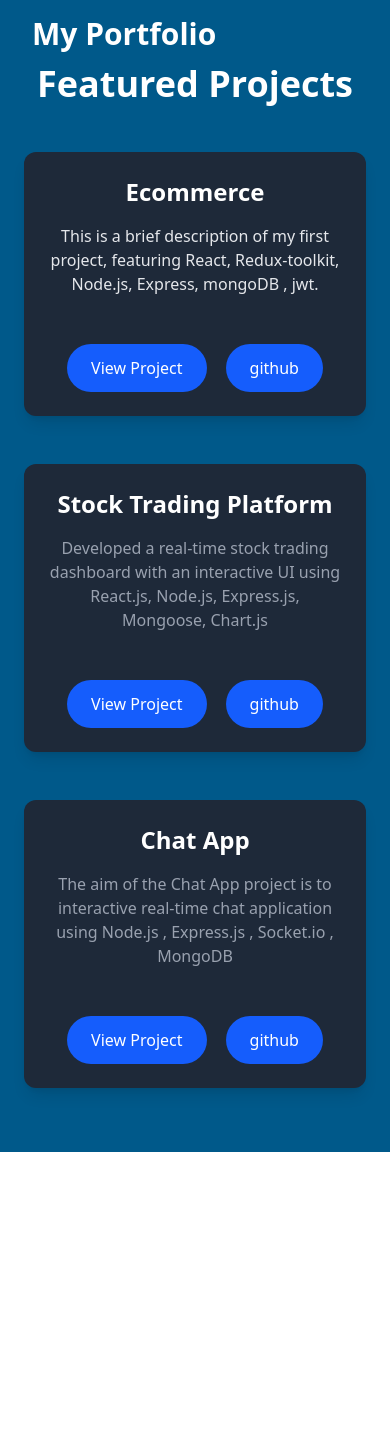
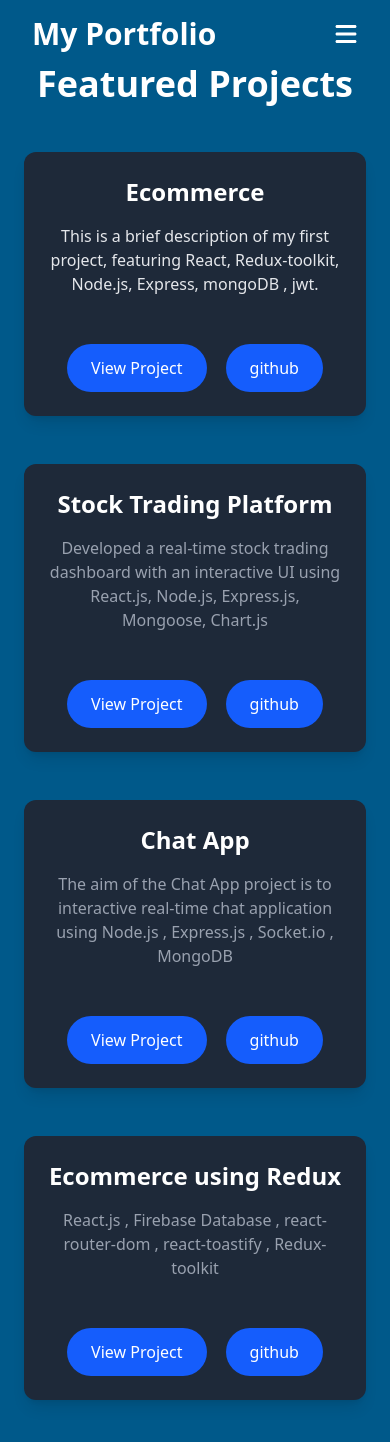
Before and after one commit to Girdhari-patel/react-portfolio, a React (Vite) app: page /projects in a window 390 px wide. Shown: the top 1442 px of the page. Before the commit the page ends 1152 px from the top, so only its background shows below. Built offline with nearby package versions, Linux system fonts and the light colour scheme.

Commit message:
final deploy

```diff
--- a/src/components/NavBar.jsx
+++ b/src/components/NavBar.jsx
@@ -1,27 +1,67 @@
-// src/components/NavBar.js
+// // src/components/NavBar.js
+// import React, { useState, useEffect } from 'react';
+// import { Link } from 'react-router-dom';
+
+// const NavBar = () => {
+//   const [isScrolled, setIsScrolled] = useState(false);
+
+//   const handleScroll = () => {
+//     if (window.scrollY > 50) {
+//       setIsScrolled(true);
+//     } else {
+//       setIsScrolled(false);
+//     }
+//   };
+
+//   useEffect(() => {
+//     window.addEventListener('scroll', handleScroll);
+//     return () => window.removeEventListener('scroll', handleScroll);
+//   }, []);
+
+//   return (
+//     <nav className={`fixed top-0 left-0 right-0 z-50 py-4 px-8 transition-all duration-300 ease-in-out ${isScrolled ? 'bg-black shadow-lg' : 'bg-transparent'}`}>
+//       <div className="max-w-screen-xl mx-auto flex justify-between items-center">
+//         <div className="text-3xl font-bold text-white">My Portfolio</div>
+//         <div className="hidden md:flex space-x-6">
+//           <Link to="/" className="text-white hover:text-yellow-400 transition-all duration-300">Home</Link>
+//           <Link to="/projects" className="text-white hover:text-yellow-400 transition-all duration-300">Projects</Link>
+//           <Link to="/resume" className="text-white hover:text-yellow-400 transition-all duration-300">Resume</Link>
+//           <Link to="/about" className="text-white hover:text-yellow-400 transition-all duration-300">About</Link>
+//           <Link to="/contact" className="text-white hover:text-yellow-400 transition-all duration-300">Contact</Link>
+//         </div>
+//       </div>
+//     </nav>
+//   );
+// };
+
+// export default NavBar;
+
 import React, { useState, useEffect } from 'react';
 import { Link } from 'react-router-dom';
+import { FaBars } from "react-icons/fa6";
+import { FaTimes } from "react-icons/fa";
 
 const NavBar = () => {
   const [isScrolled, setIsScrolled] = useState(false);
+  const [isMenuOpen, setIsMenuOpen] = useState(false);
 
-  const handleScroll = () => {
-    if (window.scrollY > 50) {
-      setIsScrolled(true);
-    } else {
-      setIsScrolled(false);
-    }
-  };
+  // Handle scrolling effect
+  useEffect(() => {
+    const handleScroll = () => setIsScrolled(window.scrollY > 50);
+    window.addEventListener("scroll", handleScroll);
+    return () => window.removeEventListener("scroll", handleScroll);
+  }, []);
 
-  useEffect(() => {
-    window.addEventListener('scroll', handleScroll);
-    return () => window.removeEventListener('scroll', handleScroll);
-  }, []);
+  // Toggle mobile menu
+  const toggleMenu = () => setIsMenuOpen(!isMenuOpen);
 
   return (
     <nav className={`fixed top-0 left-0 right-0 z-50 py-4 px-8 transition-all duration-300 ease-in-out ${isScrolled ? 'bg-black shadow-lg' : 'bg-transparent'}`}>
       <div className="max-w-screen-xl mx-auto flex justify-between items-center">
+        {/* Logo */}
         <div className="text-3xl font-bold text-white">My Portfolio</div>
+
+        {/* Desktop Menu */}
         <div className="hidden md:flex space-x-6">
           <Link to="/" className="text-white hover:text-yellow-400 transition-all duration-300">Home</Link>
           <Link to="/projects" className="text-white hover:text-yellow-400 transition-all duration-300">Projects</Link>
@@ -29,6 +69,23 @@ const NavBar = () => {
           <Link to="/about" className="text-white hover:text-yellow-400 transition-all duration-300">About</Link>
           <Link to="/contact" className="text-white hover:text-yellow-400 transition-all duration-300">Contact</Link>
         </div>
+
+        {/* Mobile Menu Button (Hamburger) */}
+        <button onClick={toggleMenu} className="md:hidden text-white text-2xl focus:outline-none">
+          {isMenuOpen ? <FaTimes /> : <FaBars />}
+        </button>
+      </div>
+
+      {/* Mobile Menu */}
+      <div className={`fixed top-0 left-0 w-full h-full bg-black bg-opacity-90 flex flex-col items-center justify-center space-y-6 transition-opacity duration-300 ${isMenuOpen ? 'opacity-100 pointer-events-auto' : 'opacity-0 pointer-events-none'}`}>
+        <button onClick={toggleMenu} className="absolute top-6 right-8 text-white text-3xl">
+          <FaTimes />
+        </button>
+        <Link to="/" className="text-white text-xl hover:text-yellow-400 transition-all duration-300" onClick={toggleMenu}>Home</Link>
+        <Link to="/projects" className="text-white text-xl hover:text-yellow-400 transition-all duration-300" onClick={toggleMenu}>Projects</Link>
+        <Link to="/resume" className="text-white text-xl hover:text-yellow-400 transition-all duration-300" onClick={toggleMenu}>Resume</Link>
+        <Link to="/about" className="text-white text-xl hover:text-yellow-400 transition-all duration-300" onClick={toggleMenu}>About</Link>
+        <Link to="/contact" className="text-white text-xl hover:text-yellow-400 transition-all duration-300" onClick={toggleMenu}>Contact</Link>
       </div>
     </nav>
   );
--- a/src/components/Projects.jsx
+++ b/src/components/Projects.jsx
@@ -34,6 +34,16 @@ const Projects = () => {
             <a href="https://github.com/Girdhari-patel/chat-app2-final/tree/main/chat%20app2" className="mt-6 inline-block px-6 py-3 bg-blue-600 text-white rounded-full hover:bg-black-700 transition-all duration-300">github</a>
             </div>
           </div>
+
+             {/* Project 4 */}
+             <div className="bg-gray-800 p-6 rounded-xl shadow-lg hover:shadow-xl transform transition-all duration-300 hover:scale-105">
+            <h3 className="text-2xl font-semibold">Ecommerce using Redux</h3>
+            <p className="mt-4 text-gray-400"> React.js , Firebase Database , react-router-dom , react-toastify , Redux-toolkit</p>
+            <div className="flex justify-evenly  mt-6">
+            <a href="https://chat-app2-final.vercel.app/" className="mt-6 inline-block px-6 py-3 bg-blue-600 text-white rounded-full hover:bg-blue-700 transition-all duration-300">View Project</a>
+            <a href="https://github.com/Girdhari-patel/chat-app2-final/tree/main/chat%20app2" className="mt-6 inline-block px-6 py-3 bg-blue-600 text-white rounded-full hover:bg-black-700 transition-all duration-300">github</a>
+            </div>
+          </div>
         </div>
       </div>
     </section>
```
